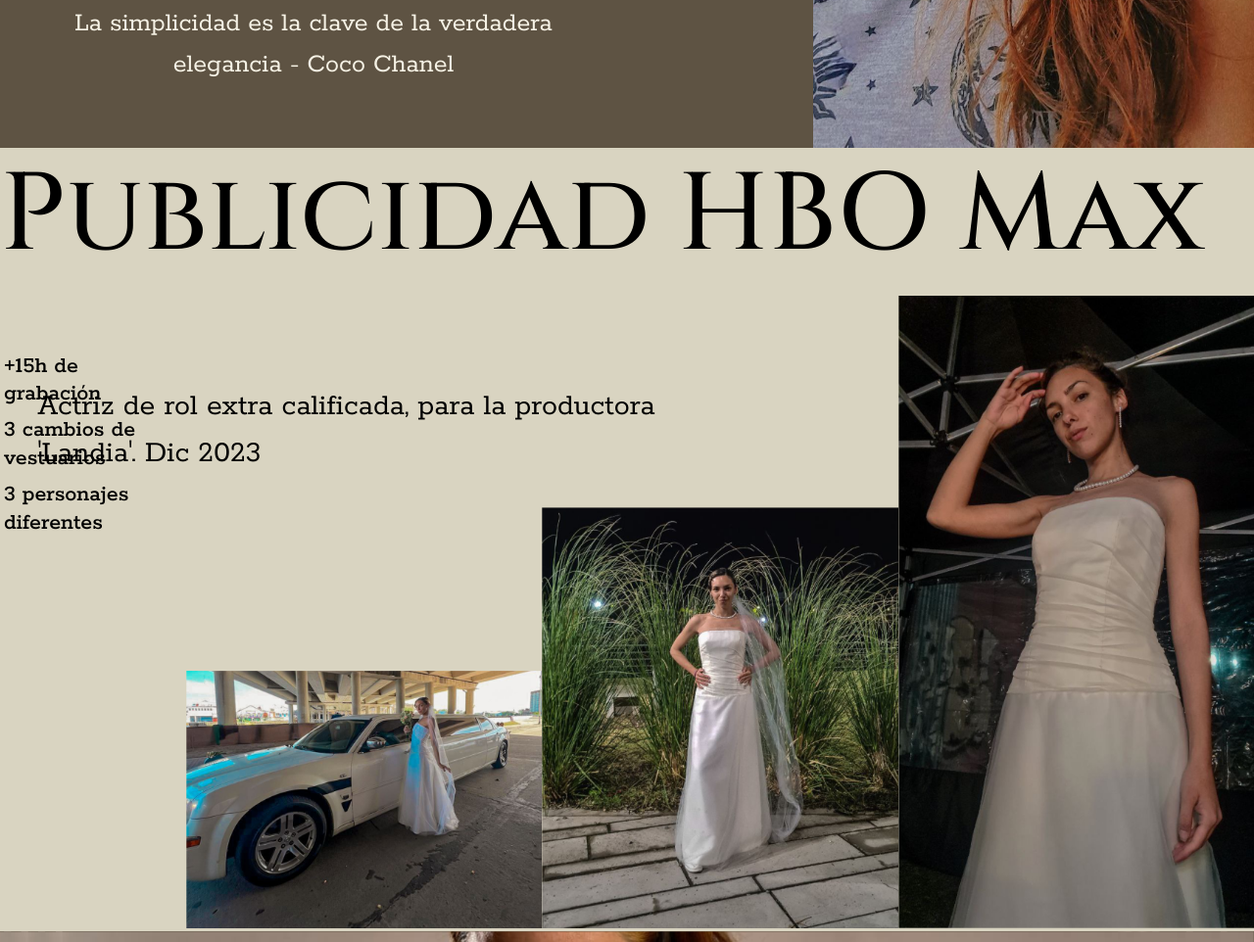
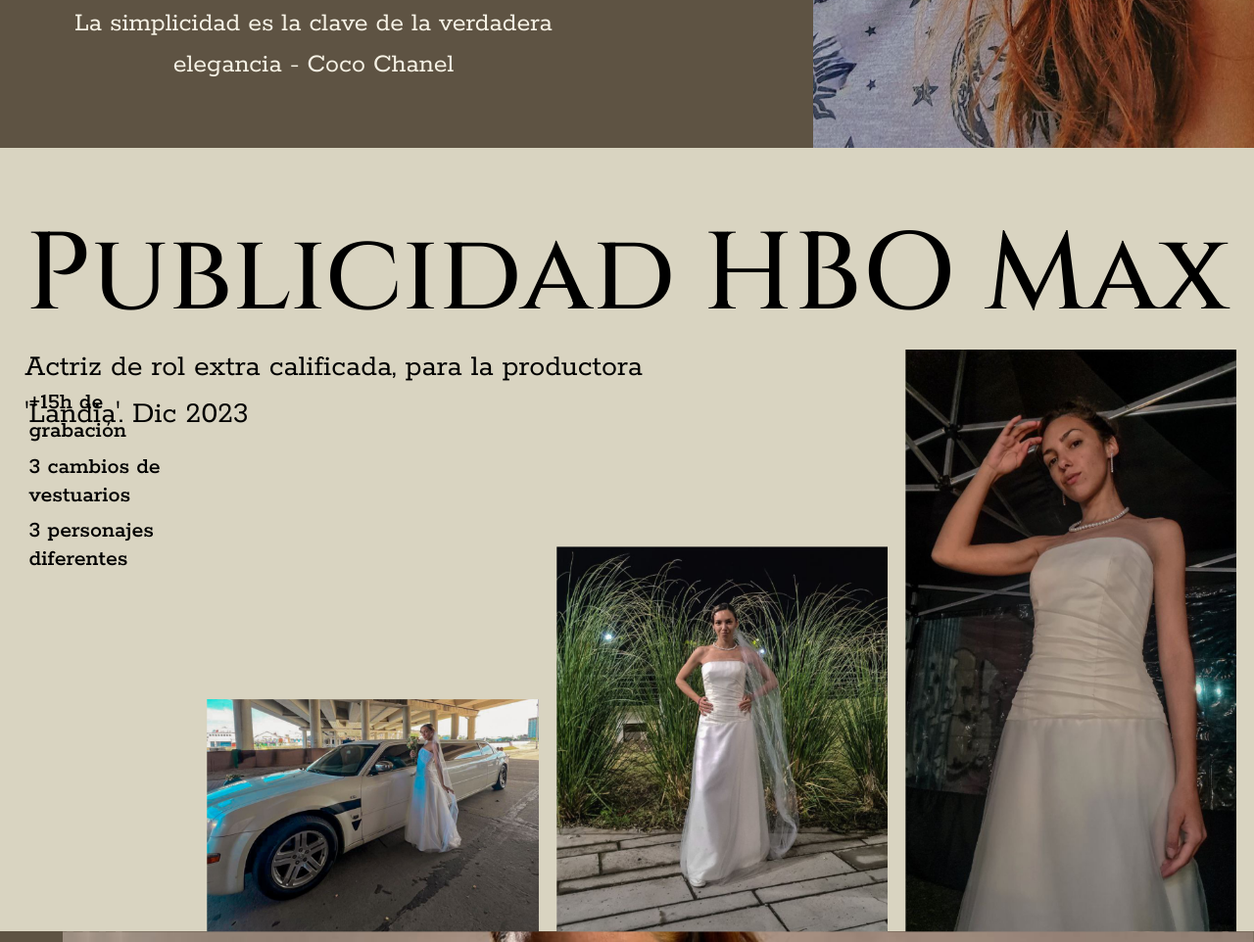
Before and after one commit to Zven94/mar-portfolio, a website: page index.html in a window 1280 px wide. Shown: the part 3049-4011 px from the top of the page at 98% size. Drawn offline with nearby package versions, Linux system fonts and the light colour scheme.

Commit message:
updated stlye for desktop

```diff
--- a/style.css
+++ b/style.css
@@ -98,6 +98,7 @@
   color: #000;
   height: 100vh;
   background-color: #D9D4C1;
+  padding: 5% 0% 0% 2%;
 
   ul {
     list-style: none;
@@ -113,7 +114,7 @@
   }
 
   .section-5-img {
-    width: 100%;
+    width: 95%;
   }
 
   .section-5-h2 {
@@ -123,8 +124,8 @@
 
   .section-5-p {
     position: absolute;
-    top: 430%;
-    left: 3%;
+    top: 425%;
+    left: 2%;
     font-family: 'Rokkitt', sans-serif;
     font-size: 2rem;
   }
@@ -133,6 +134,7 @@
 .section-6 {
   height: 100vh;
   color: #F6F2E5;
+  padding: 0% 0% 0% 5%;
 
   .section-6-img {
     width: 100%;
@@ -159,7 +161,7 @@
     flex-direction: column;
   }
 
-  section-7-div-2 {
+  .section-7-div-2 {
     align-items: end;
   }
 
```
